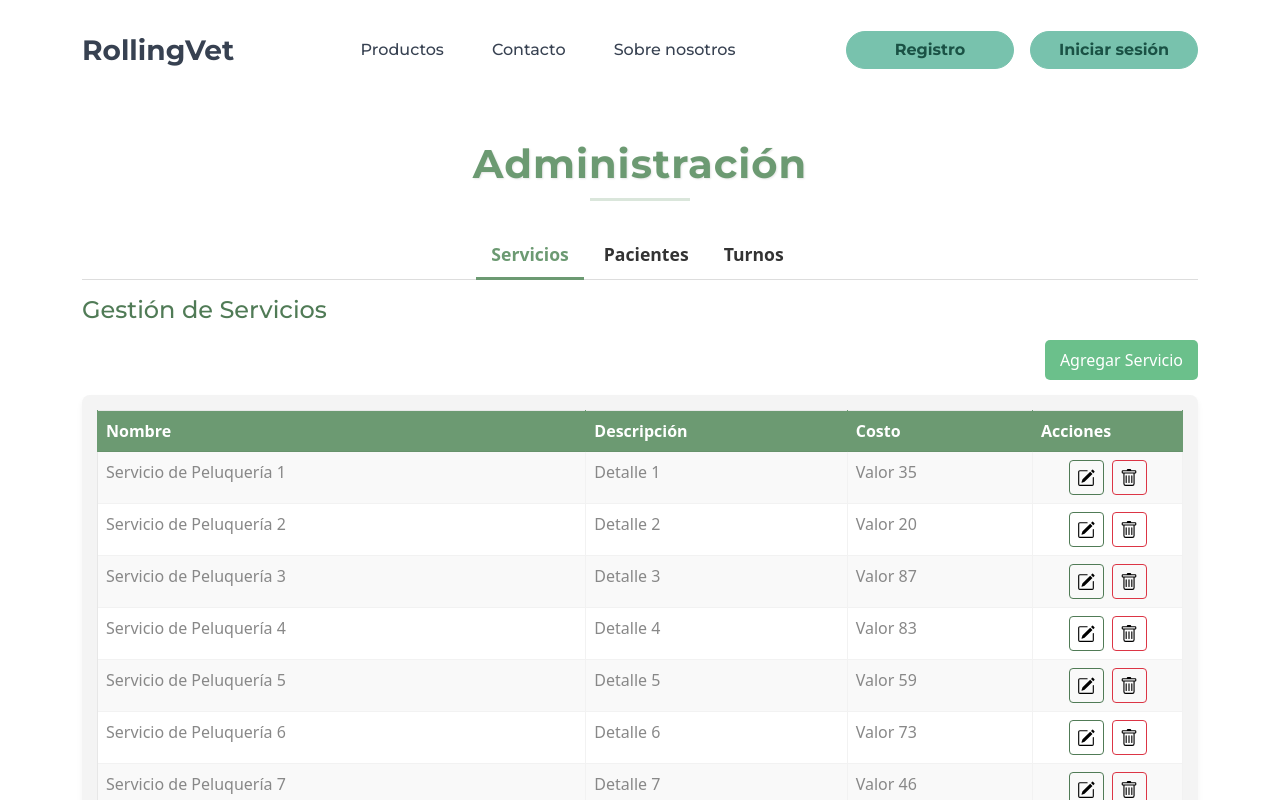
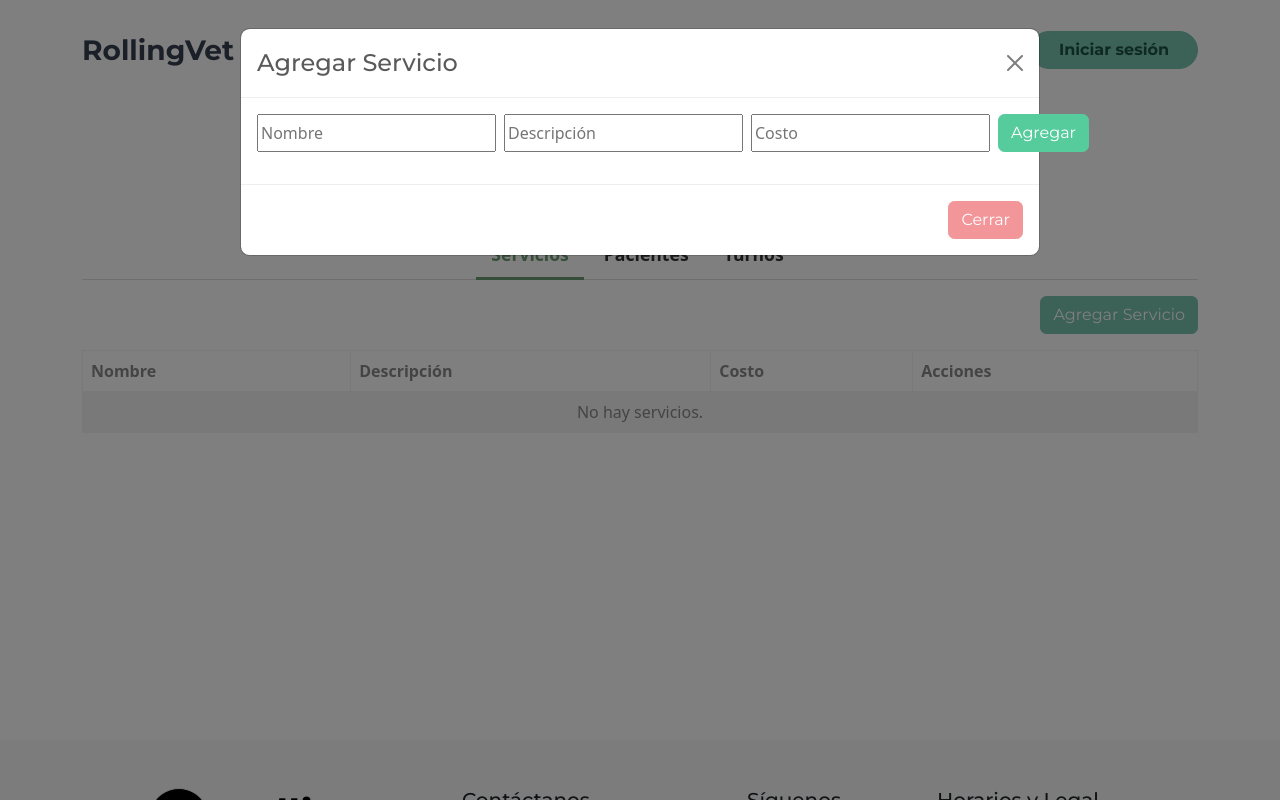
Before and after one commit to nachodev2/rollingVet, a React (Vite) app: page /administracion in a window 1280 px wide. Both pictures are taken after a click on the button "Agregar Servicio". Shown: the top 800 px of the page. Built offline with nearby package versions, Linux system fonts and the light colour scheme.

Commit message:
se corrigen algunos codigos dentro del crud que daba error al guardar en local storage

```diff
--- a/src/components/pages/CRUD/CRUDServicios.jsx
+++ b/src/components/pages/CRUD/CRUDServicios.jsx
@@ -1,59 +1,70 @@
-import React, { useState, useEffect } from "react";
-import { Table, Button, Modal, Form } from "react-bootstrap";
+import  { useState, useEffect } from "react";
+import { Modal, Button, Table } from "react-bootstrap";
 import { PencilSquare, Trash } from "react-bootstrap-icons";
 
-const ServiciosCRUD = () => {
-  const [servicios, setServicios] = useState([]);
+const CRUDServicios = () => {
   const [showModal, setShowModal] = useState(false);
-  const [nuevoServicio, setNuevoServicio] = useState({ nombre: "", descripcion: "", costo: "" });
-  const [editando, setEditando] = useState(null);
+  const abrirModal = () => setShowModal(true);
+  const cerrarModal = () => setShowModal(false);
 
+  const [servicios, setServicios] = useState(() => {
+    const saved = localStorage.getItem("servicios");
+    try {
+      return saved ? JSON.parse(saved) : [];
+    } catch {
+      return [];
+    }
+  });
 
-  useEffect(() => {
-    const guardados = JSON.parse(localStorage.getItem("servicios")) || [];
-    setServicios(guardados);
-  }, []);
-
+  const [nuevoServicio, setNuevoServicio] = useState({
+    nombre: "",
+    descripcion: "",
+    costo: "",
+  });
+  const [editIndex, setEditIndex] = useState(null);
 
   useEffect(() => {
     localStorage.setItem("servicios", JSON.stringify(servicios));
   }, [servicios]);
 
-
-  const handleGuardar = () => {
-    if (editando !== null) {
-      const actualizados = servicios.map((s, i) =>
-        i === editando ? nuevoServicio : s
-      );
-      setServicios(actualizados);
-      setEditando(null);
+  const handleAgregar = () => {
+    if (!nuevoServicio.nombre) return alert("El nombre es obligatorio");
+    if (editIndex !== null) {
+      const updated = [...servicios];
+      updated[editIndex] = nuevoServicio;
+      setServicios(updated);
+      setEditIndex(null);
     } else {
-      setServicios([...servicios, nuevoServicio]);
+      setServicios([...servicios, { ...nuevoServicio, id: Date.now() }]);
     }
-    setShowModal(false);
     setNuevoServicio({ nombre: "", descripcion: "", costo: "" });
+    cerrarModal();
   };
 
+  const handleEditar = (index) => {
+    setNuevoServicio(servicios[index]);
+    setEditIndex(index);
+    abrirModal();
+  };
 
   const handleEliminar = (index) => {
-    const filtrados = servicios.filter((_, i) => i !== index);
-    setServicios(filtrados);
-  };
-
-
-  const handleEditar = (index) => {
-    setEditando(index);
-    setNuevoServicio(servicios[index]);
-    setShowModal(true);
+    if (window.confirm("¿Eliminar este servicio?")) {
+      const updated = servicios.filter((_, i) => i !== index);
+      setServicios(updated);
+    }
   };
 
   return (
-    <div>
-      <Button className="mb-3" onClick={() => setShowModal(true)}>
+    <div className="crud-servicios">
+
+      <div style={{ display: "flex", justifyContent: "flex-end", marginBottom: "1rem" }}>
+        <Button variant="primary" onClick={abrirModal}>
           Agregar Servicio
         </Button>
+      </div>
 
-      <Table striped bordered hover>
+
+      <Table striped bordered hover responsive>
         <thead>
           <tr>
             <th>Nombre</th>
@@ -64,25 +75,21 @@ const ServiciosCRUD = () => {
         </thead>
         <tbody>
           {servicios.length > 0 ? (
-            servicios.map((serv, index) => (
-              <tr key={index}>
-                <td>{serv.nombre}</td>
-                <td>{serv.descripcion}</td>
-                <td>{serv.costo}</td>
+            servicios.map((item, index) => (
+              <tr key={item.id || index}>
+                <td>{item.nombre}</td>
+                <td>{item.descripcion}</td>
+                <td>{item.costo}</td>
                 <td>
                   <Button
-                    variant="outline-primary"
                     size="sm"
+                    variant="warning"
                     onClick={() => handleEditar(index)}
-                    className="me-2"
+                    style={{ marginRight: "0.3rem" }}
                   >
                     <PencilSquare />
                   </Button>
-                  <Button
-                    variant="outline-danger"
-                    size="sm"
-                    onClick={() => handleEliminar(index)}
-                  >
+                  <Button size="sm" variant="danger" onClick={() => handleEliminar(index)}>
                     <Trash />
                   </Button>
                 </td>
@@ -90,8 +97,8 @@ const ServiciosCRUD = () => {
             ))
           ) : (
             <tr>
-              <td colSpan="4" className="text-center">
-                No hay servicios cargados.
+              <td colSpan={4} className="text-center">
+                No hay servicios.
               </td>
             </tr>
           )}
@@ -99,53 +106,40 @@ const ServiciosCRUD = () => {
       </Table>
 
 
-      <Modal show={showModal} onHide={() => setShowModal(false)}>
+      <Modal show={showModal} onHide={cerrarModal} size="lg">
         <Modal.Header closeButton>
-          <Modal.Title>
-            {editando !== null ? "Editar Servicio" : "Agregar Servicio"}
-          </Modal.Title>
+          <Modal.Title>{editIndex !== null ? "Editar Servicio" : "Agregar Servicio"}</Modal.Title>
         </Modal.Header>
         <Modal.Body>
-          <Form>
-            <Form.Group>
-              <Form.Label>Nombre</Form.Label>
-              <Form.Control
+          <div style={{ marginBottom: "1rem", display: "flex", gap: "0.5rem" }}>
+            <input
+              type="text"
+              placeholder="Nombre"
               value={nuevoServicio.nombre}
+              onChange={(e) => setNuevoServicio({ ...nuevoServicio, nombre: e.target.value })}
+            />
+            <input
+              type="text"
+              placeholder="Descripción"
+              value={nuevoServicio.descripcion}
               onChange={(e) =>
-                  setNuevoServicio({ ...nuevoServicio, nombre: e.target.value })
+                setNuevoServicio({ ...nuevoServicio, descripcion: e.target.value })
               }
             />
-            </Form.Group>
-            <Form.Group>
-              <Form.Label>Descripción</Form.Label>
-              <Form.Control
-                value={nuevoServicio.descripcion}
-                onChange={(e) =>
-                  setNuevoServicio({
-                    ...nuevoServicio,
-                    descripcion: e.target.value,
-                  })
-                }
+            <input
+              type="number"
+              placeholder="Costo"
+              value={nuevoServicio.costo}
+              onChange={(e) => setNuevoServicio({ ...nuevoServicio, costo: e.target.value })}
             />
-            </Form.Group>
-            <Form.Group>
-              <Form.Label>Costo</Form.Label>
-              <Form.Control
-                type="number"
-                value={nuevoServicio.costo}
-                onChange={(e) =>
-                  setNuevoServicio({ ...nuevoServicio, costo: e.target.value })
-                }
-              />
-            </Form.Group>
-          </Form>
+            <Button variant="success" onClick={handleAgregar}>
+              {editIndex !== null ? "Guardar" : "Agregar"}
+            </Button>
+          </div>
         </Modal.Body>
         <Modal.Footer>
-          <Button variant="secondary" onClick={() => setShowModal(false)}>
-            Cancelar
-          </Button>
-          <Button variant="success" onClick={handleGuardar}>
-            Guardar
+          <Button variant="secondary" onClick={cerrarModal}>
+            Cerrar
           </Button>
         </Modal.Footer>
       </Modal>
@@ -153,4 +147,4 @@ const ServiciosCRUD = () => {
   );
 };
 
-export default ServiciosCRUD;
+export default CRUDServicios;
--- a/src/components/pages/administrador/Administrador.jsx
+++ b/src/components/pages/administrador/Administrador.jsx
@@ -1,5 +1,5 @@
-// Administrador.jsx
-import React, { useState, useMemo } from "react";
+import  { useState, useMemo } from "react";
+import CRUDServicios from "../CRUD/CRUDServicios.jsx";
 import {
   Container,
   Row,
@@ -11,6 +11,7 @@ import {
 } from "react-bootstrap";
 import { PencilSquare, Trash } from "react-bootstrap-icons";
 import "./Administrador.css";
+
 
 const generarDatosSimulados = (prefijo, cantidad) => {
   const datos = [];
@@ -25,7 +26,6 @@ const generarDatosSimulados = (prefijo, cantidad) => {
   return datos;
 };
 
-const datosServicios = generarDatosSimulados("Servicio de Peluquería", 23);
 const datosPacientes = generarDatosSimulados("Paciente Max", 48);
 const datosTurnos = generarDatosSimulados("Turno Agendado", 31);
 
@@ -46,13 +46,9 @@ const Administrador = () => {
 
   const elementosPorPagina = 10;
 
+
   const datosMapeados = useMemo(
     () => ({
-      servicios: {
-        data: datosServicios,
-        header: encabezados.servicios,
-        boton: "Agregar Servicio",
-      },
       pacientes: {
         data: datosPacientes,
         header: encabezados.pacientes,
@@ -67,11 +63,10 @@ const Administrador = () => {
     []
   );
 
-  const {
-    data: datosCompletos,
-    header: encabezadosTabla,
-    boton,
-  } = datosMapeados[key];
+  const datosSeleccionados = datosMapeados[key] || {};
+  const { data: datosCompletos = [], header: encabezadosTabla = [], boton = "" } =
+    datosSeleccionados;
+
   const pagina = paginaActual[key];
   const totalElementos = datosCompletos.length;
 
@@ -90,6 +85,7 @@ const Administrador = () => {
   const handleCambioPestana = (nuevaKey) => {
     setKey(nuevaKey);
   };
+
 
   const PaginacionTabla = ({
     totalElementos,
@@ -137,6 +133,7 @@ const Administrador = () => {
     );
   };
 
+
   const TablaCRUD = ({ encabezadosTabla, datosMostrados }) => (
     <div className="contenedor-tabla">
       <Table striped bordered hover responsive>
@@ -151,23 +148,17 @@ const Administrador = () => {
         <tbody>
           {datosMostrados.length > 0 ? (
             datosMostrados.map((item, index) => (
-              <tr key={index}>
+              <tr key={item.id || index}>
                 <td>{item.campo1}</td>
                 <td>{item.campo2}</td>
-
                 {encabezadosTabla.length > 2 && <td>{item.campo3}</td>}
-
                 {encabezadosTabla.length > 3 && <td>{`Extra ${item.id}`}</td>}
-
                 <td className="acciones-botones-contenedor">
                   <div className="contenedor-iconos-accion">
                     <button className="btn-icono-accion editar" title="Editar">
                       <PencilSquare size={18} />
                     </button>
-                    <button
-                      className="btn-icono-accion eliminar"
-                      title="Eliminar"
-                    >
+                    <button className="btn-icono-accion eliminar" title="Eliminar">
                       <Trash size={18} />
                     </button>
                   </div>
@@ -204,34 +195,30 @@ const Administrador = () => {
               onSelect={handleCambioPestana}
               className="pestanas-crud mb-3"
             >
+              <Tab eventKey="servicios" title="Servicios">
+                <CRUDServicios />
+              </Tab>
               {Object.keys(datosMapeados).map((tabKey) => (
                 <Tab
+                  key={tabKey}
                   eventKey={tabKey}
                   title={tabKey.charAt(0).toUpperCase() + tabKey.slice(1)}
-                  key={tabKey}
                 >
+                  <>
                     <h2 className="subtitulo-seccion">
-                    Gestión de{" "}
-                    {tabKey.charAt(0).toUpperCase() + tabKey.slice(1)}
+                      Gestión de {tabKey.charAt(0).toUpperCase() + tabKey.slice(1)}
                     </h2>
-
-                  <div className="btn-crear-container">
-                    <button className="btn-crear-elemento">
-                      {datosMapeados[tabKey].boton}
-                    </button>
-                  </div>
-
                     <TablaCRUD
                       encabezadosTabla={datosMapeados[tabKey].header}
                       datosMostrados={tabKey === key ? datosMostrados : []}
                     />
-
                     <PaginacionTabla
                       totalElementos={datosMapeados[tabKey].data.length}
                       elementosPorPagina={elementosPorPagina}
                       paginaActual={paginaActual[tabKey]}
                       onPageChange={handleCambioPagina}
                     />
+                  </>
                 </Tab>
               ))}
             </Tabs>
```
Lines whose indentation alone changed are shown as unchanged.
